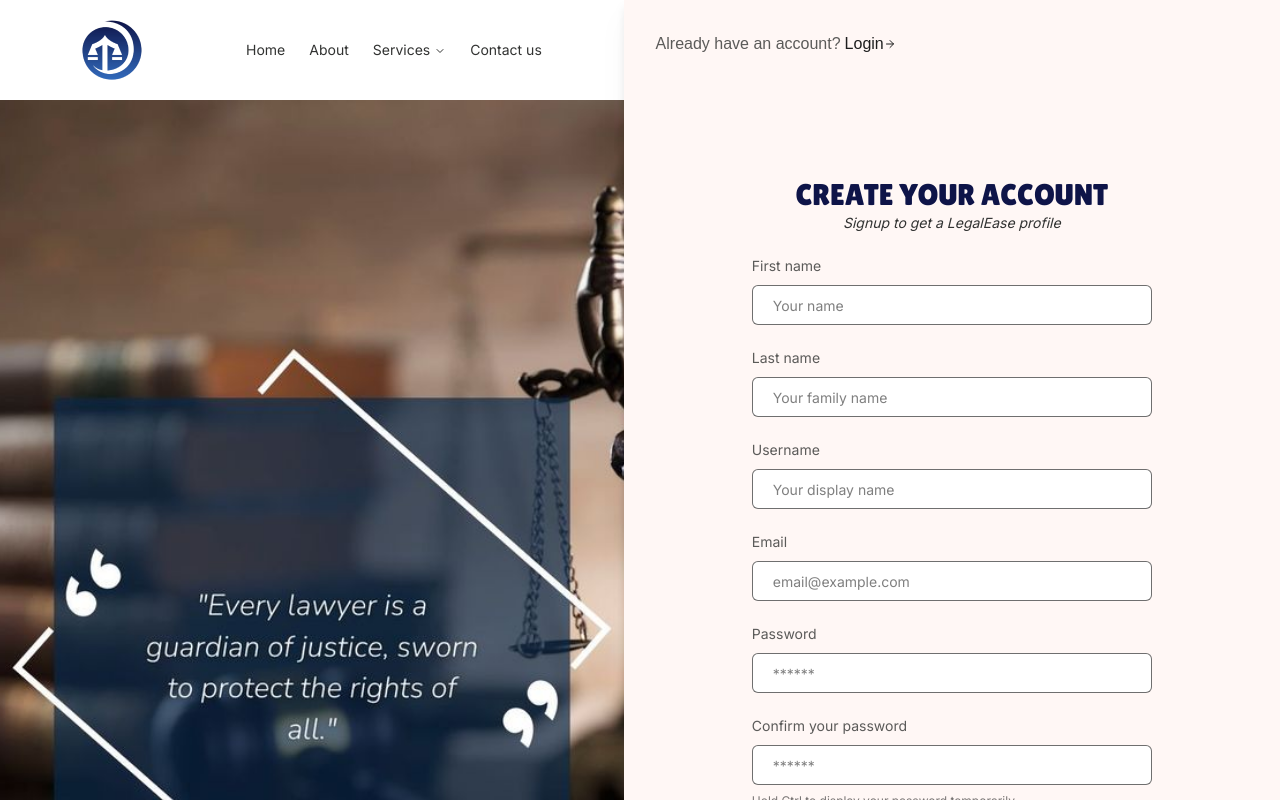
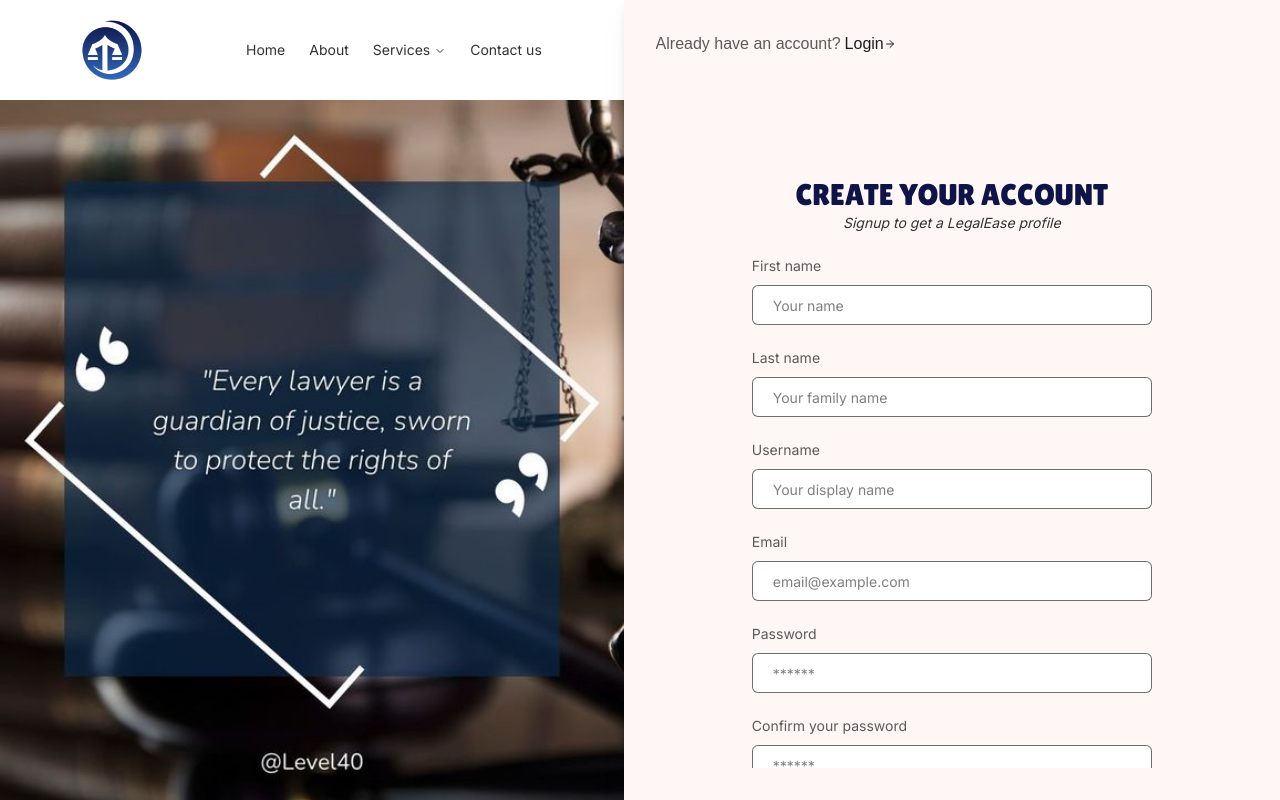
Before and after one commit to Project-legalease/legalease-client, a Next.js app: page /signup in a window 1280 px wide. Shown: the top 800 px of the page. Built offline with nearby package versions, Linux system fonts and the light colour scheme; a web font is replaced by a local one.

Commit message:
update auth form scrollable

```diff
--- a/app/(auth)/signup/page.tsx
+++ b/app/(auth)/signup/page.tsx
@@ -1,6 +1,7 @@
 import SignupForm from "@/components/auth/signup";
 import { ArrowRight } from "lucide-react";
 import { Metadata } from "next";
+import { ScrollArea } from "@/components/ui/scroll-area"
 import Link from "next/link";
 
 export const metadata: Metadata = {
@@ -10,7 +11,7 @@
 
 function SignUp() {
   return (
-    <div className="min-h-screen w-full p-8 bg-primary-whiteF5 drop-shadow-xl">
+    <ScrollArea className="h-screen w-full p-8 bg-primary-whiteF5 drop-shadow-xl">
       <div className="flex items-center gap-1 text-base text-primary-dark32/80 text-center font-inria">
         <p className="border-b border-transparent">Already have an account?</p>
         <Link
@@ -22,7 +23,7 @@
         </Link>
       </div>
       <SignupForm />
-    </div>
+    </ScrollArea>
   );
 }
 
--- /dev/null
+++ b/components/ui/scroll-area.tsx
@@ -0,0 +1,48 @@
+"use client"
+
+import * as React from "react"
+import * as ScrollAreaPrimitive from "@radix-ui/react-scroll-area"
+
+import { cn } from "@/lib/utils"
+
+const ScrollArea = React.forwardRef<
+  React.ElementRef<typeof ScrollAreaPrimitive.Root>,
+  React.ComponentPropsWithoutRef<typeof ScrollAreaPrimitive.Root>
+>(({ className, children, ...props }, ref) => (
+  <ScrollAreaPrimitive.Root
+    ref={ref}
+    className={cn("relative overflow-hidden", className)}
+    {...props}
+  >
+    <ScrollAreaPrimitive.Viewport className="h-full w-full rounded-[inherit]">
+      {children}
+    </ScrollAreaPrimitive.Viewport>
+    <ScrollBar />
+    <ScrollAreaPrimitive.Corner />
+  </ScrollAreaPrimitive.Root>
+))
+ScrollArea.displayName = ScrollAreaPrimitive.Root.displayName
+
+const ScrollBar = React.forwardRef<
+  React.ElementRef<typeof ScrollAreaPrimitive.ScrollAreaScrollbar>,
+  React.ComponentPropsWithoutRef<typeof ScrollAreaPrimitive.ScrollAreaScrollbar>
+>(({ className, orientation = "vertical", ...props }, ref) => (
+  <ScrollAreaPrimitive.ScrollAreaScrollbar
+    ref={ref}
+    orientation={orientation}
+    className={cn(
+      "flex touch-none select-none transition-colors",
+      orientation === "vertical" &&
+        "h-full w-2.5 border-l border-l-transparent p-[1px]",
+      orientation === "horizontal" &&
+        "h-2.5 flex-col border-t border-t-transparent p-[1px]",
+      className
+    )}
+    {...props}
+  >
+    <ScrollAreaPrimitive.ScrollAreaThumb className="relative flex-1 rounded-full bg-border" />
+  </ScrollAreaPrimitive.ScrollAreaScrollbar>
+))
+ScrollBar.displayName = ScrollAreaPrimitive.ScrollAreaScrollbar.displayName
+
+export { ScrollArea, ScrollBar }
--- a/package.json
+++ b/package.json
@@ -15,6 +15,7 @@
     "@radix-ui/react-dialog": "^1.1.1",
     "@radix-ui/react-label": "^2.1.0",
     "@radix-ui/react-navigation-menu": "^1.2.0",
+    "@radix-ui/react-scroll-area": "^1.1.0",
     "@radix-ui/react-slot": "^1.1.0",
     "class-variance-authority": "^0.7.0",
     "clsx": "^2.1.1",
```
Also changed, not shown: public/images/about-bg.png (added), 1 other file (tests, documents, lock files or other folders).
